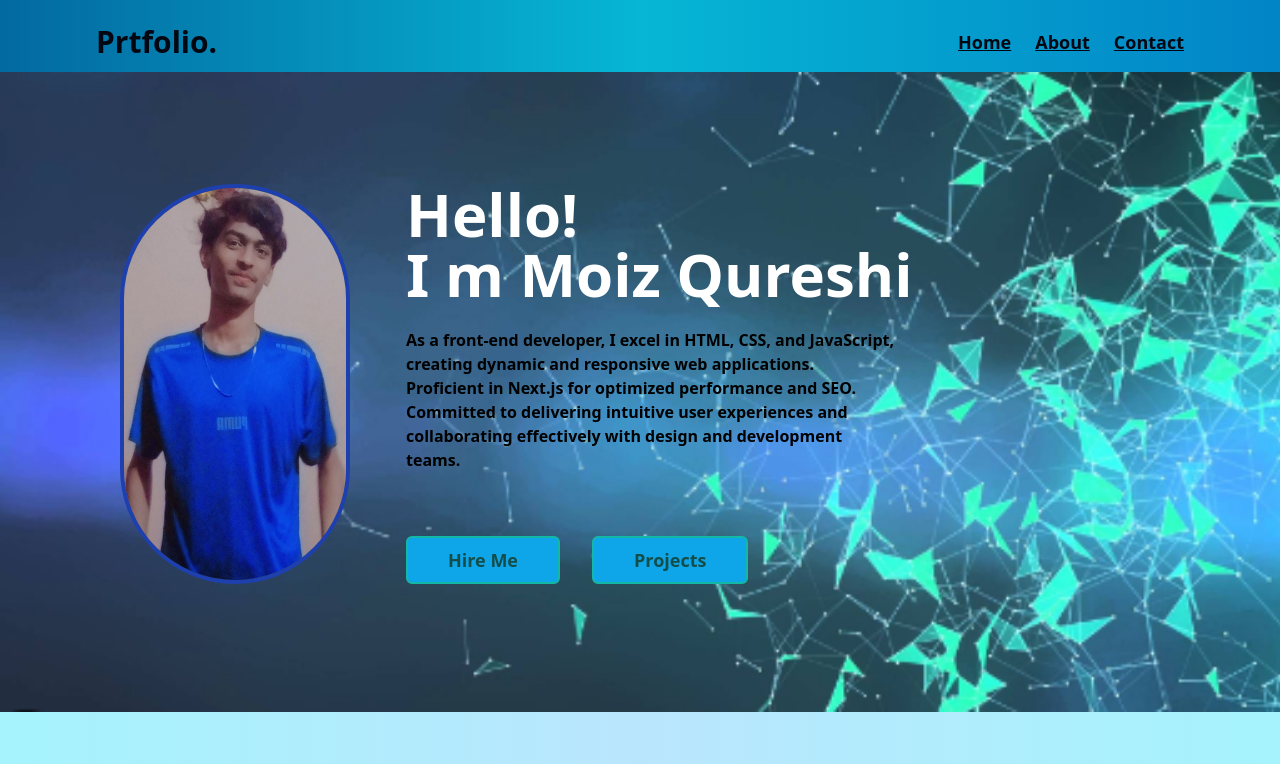
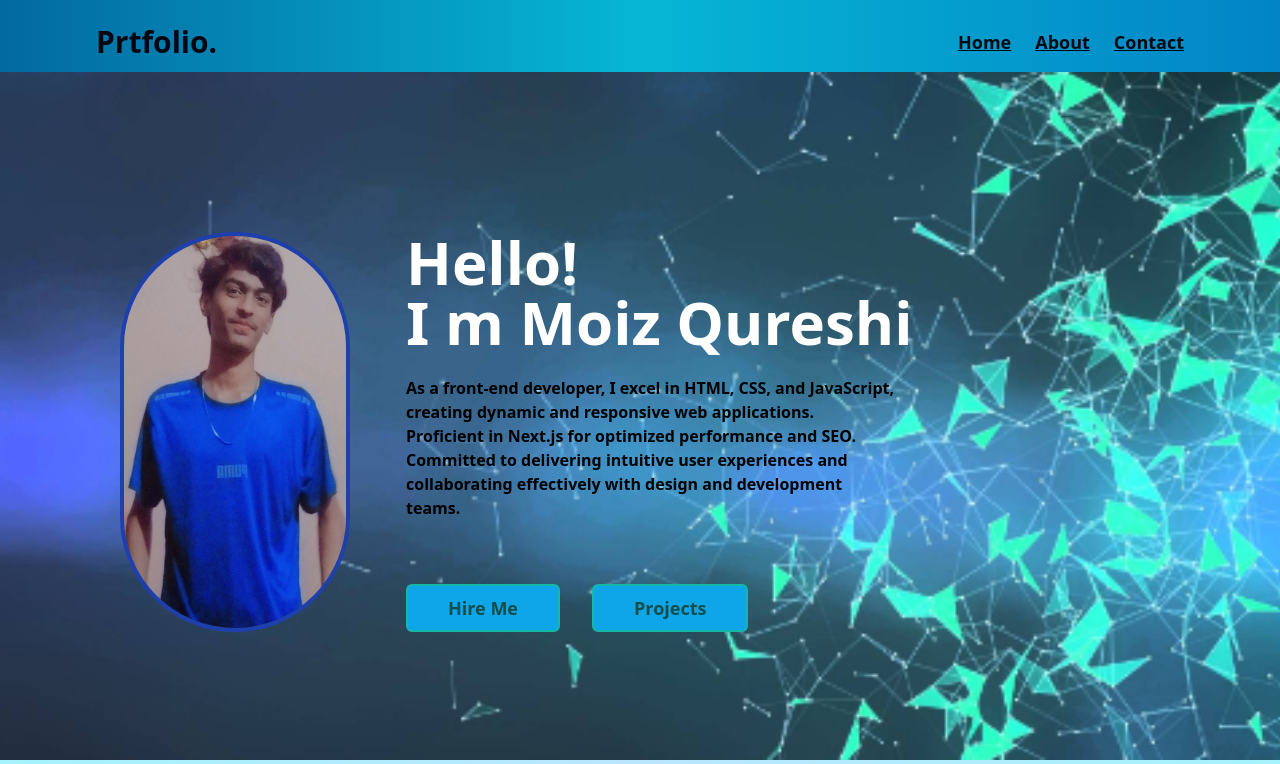
Before and after one commit to MoizQureshi1/tailwind-personal-portfolio, a Next.js app: page / in a window 1280 px wide. Shown: the top 764 px of the page. Built offline with nearby package versions, Linux system fonts and the light colour scheme.

Commit message:
comint
change

```diff
--- a/src/app/contact/page.tsx
+++ b/src/app/contact/page.tsx
@@ -27,7 +27,7 @@ export default function Contact() {
             <p className="text-center font-semibold text-lg ">moizqureshi782008@gmail.com</p>
         </form>
       </div>
-      <div className="flex-1 flex pt-24 sm:pl-52 lg:pl-3 hidden md:block lg:block xl:block">
+      <div className="flex-1 pt-24 sm:pl-52 lg:pl-3 hidden md:block lg:block xl:block">
         <Image src={liftpic} alt="Contact Image" width={370} height={200} className="rounded "/>
       </div>
     </div>
--- a/src/app/page.tsx
+++ b/src/app/page.tsx
@@ -5,7 +5,7 @@ export default function Hero (){
 
   return(
     <main className="bg-cover bg-center max-w-screen-2xl mx-auto" style={{ backgroundImage: "url('/background.png')" }}>
-      <div className="lg:pl-20 lg:pr-36 lg:flex lg:pt-10 lg:pt-28 pt-10 px-10 pb-32">
+      <div className="lg:pl-20 lg:pr-36 lg:flex lg:pt-40 pt-10 px-10 pb-32">
           <Image src={moiz} alt="moizimage" width={230} height={100} className="border-4 border-blue-800 rounded-full lg:ml-10 ml-14"/>
         <div className="lg:pl-14">
           <h2 className="text-6xl font-bold text-white lg:pb-6 pb-3">Hello! <br /> I m Moiz Qureshi</h2>
```
